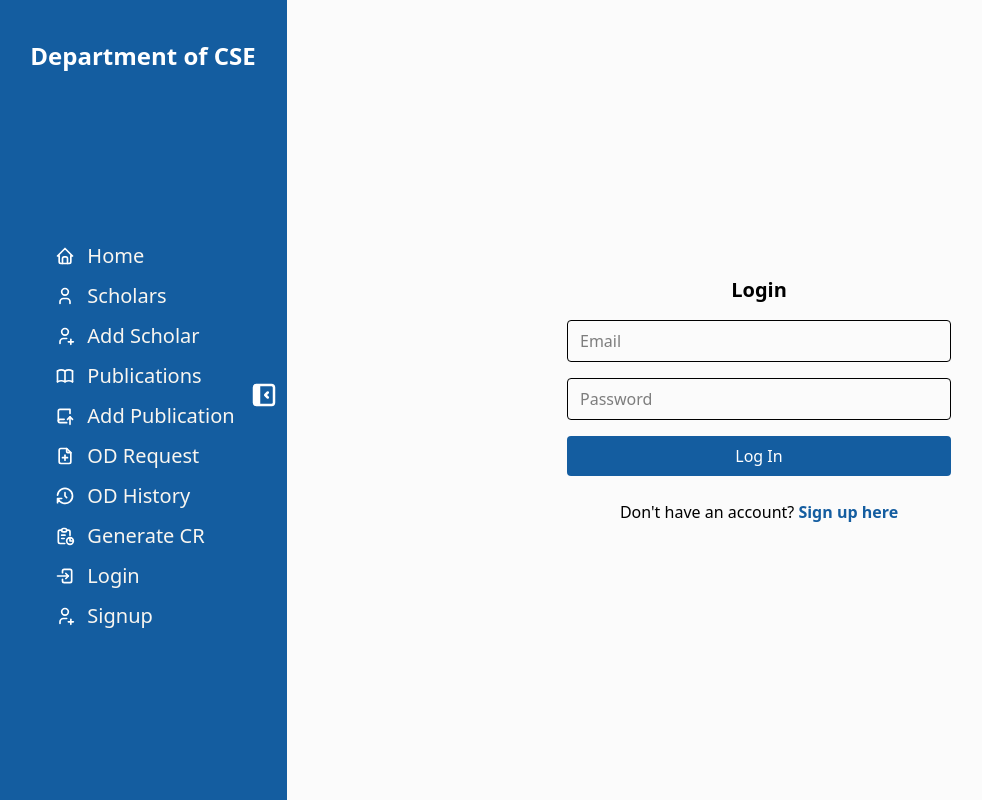
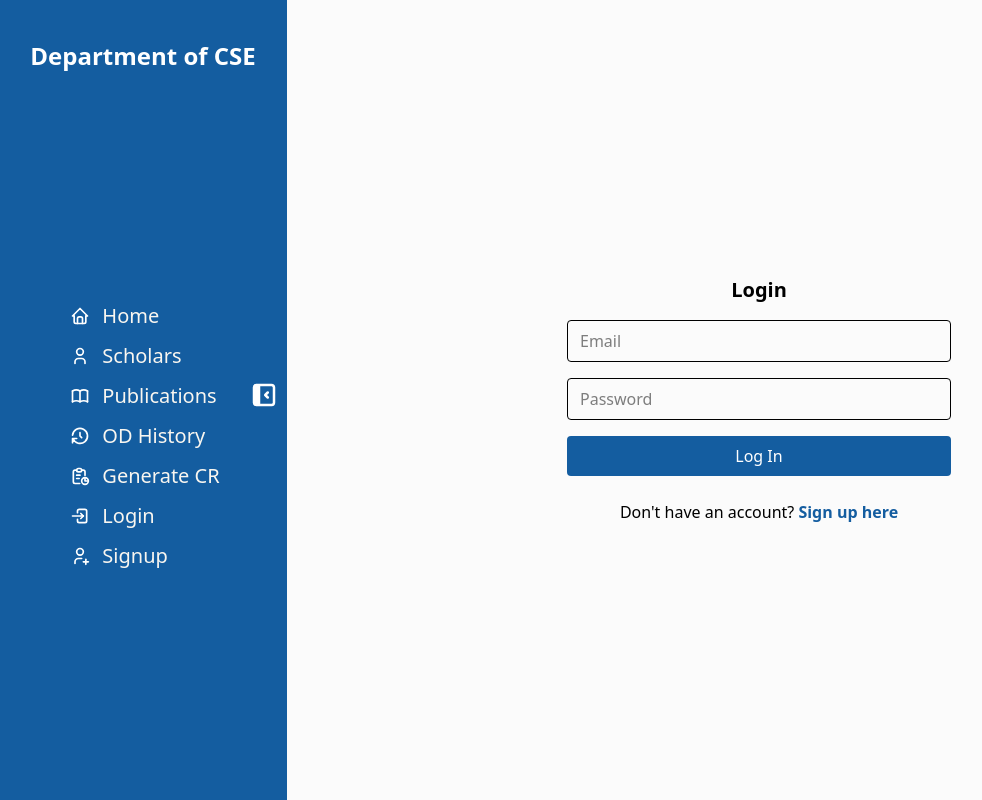
Before and after one commit to VISVESSWAR/DCSE-3, a React (Vite) app: page /login in a window 1280 px wide. Both pictures are taken after a click on the button 20 px from the left and 400 px from the top of the page. Shown: the whole page, without its empty margins (1-983 px from the left). Built offline with nearby package versions, Linux system fonts and the light colour scheme.

Commit message:
feat: dynamic side panel

```diff
--- a/src/ui/Sidbear.jsx
+++ b/src/ui/Sidbear.jsx
@@ -19,26 +19,32 @@ import { UserData } from "../context/UserContext";
 export default function Sidebar() {
   const [open, setOpen] = useState(false);
   const { user, logout } = UserData();
-  const links = [
-    { name: "Home", path: "/", icon: <TbHome /> },
-    { name: "Scholars", path: "scholars", icon: <TbUser /> },
-    { name: "Add Scholar", path: "scholar/add", icon: <TbUserPlus /> },
-    { name: "Publications", path: "publications", icon: <TbBook /> },
-    {
-      name: "Add Publication",
-      path: "publication/add",
-      icon: <TbBookUpload />,
-    },
-    { name: "OD Request", path: "OD/new", icon: <TbFilePlus /> },
-    { name: "OD History", path: "OD", icon: <TbHistory /> },
-    { name: "Generate CR", path: "cr", icon: <TbReport /> },
+  const isFaculty = user?.role === "faculty";
+
+  const fullLinks = [
+    { name: "Home", path: "/", icon: <TbHome />, roles: ["all"] },
+    { name: "Scholars", path: "scholars", icon: <TbUser />, roles: ["all"] },
+    { name: "Add Scholar", path: "scholar/add", icon: <TbUserPlus />, roles: ["faculty"] },
+    { name: "Publications", path: "publications", icon: <TbBook />, roles: ["all"] },
+    { name: "Add Publication", path: "publication/add", icon: <TbBookUpload />, roles: ["faculty"] },
+    { name: "OD Request", path: "OD/new", icon: <TbFilePlus />, roles: ["faculty"] },
+    { name: "OD History", path: "OD", icon: <TbHistory />, roles: ["all"] },
+    { name: "Generate CR", path: "cr", icon: <TbReport />, roles: ["all"] },
     ...(user
-      ? [{ name: "Logout", path: "/", icon: <TbLogout2 /> }]
+      ? [{ name: "Logout", path: "/", icon: <TbLogout2 />, roles: ["all"] }]
       : [
-          { name: "Login", path: "/login", icon: <TbLogin2 /> },
-          { name: "Signup", path: "/signup", icon: <TbUserPlus /> },
+          { name: "Login", path: "/login", icon: <TbLogin2 />, roles: ["all"] },
+          { name: "Signup", path: "/signup", icon: <TbUserPlus />, roles: ["all"] },
         ]),
   ];
+
+
+  const links = fullLinks.filter((link) => {
+    if (link.roles.includes("all")) return true;
+    if (link.roles.includes("faculty") && isFaculty) return true;
+    return false;
+  });
+
 
   function handleClose() {
     setOpen((open) => !open);
```
